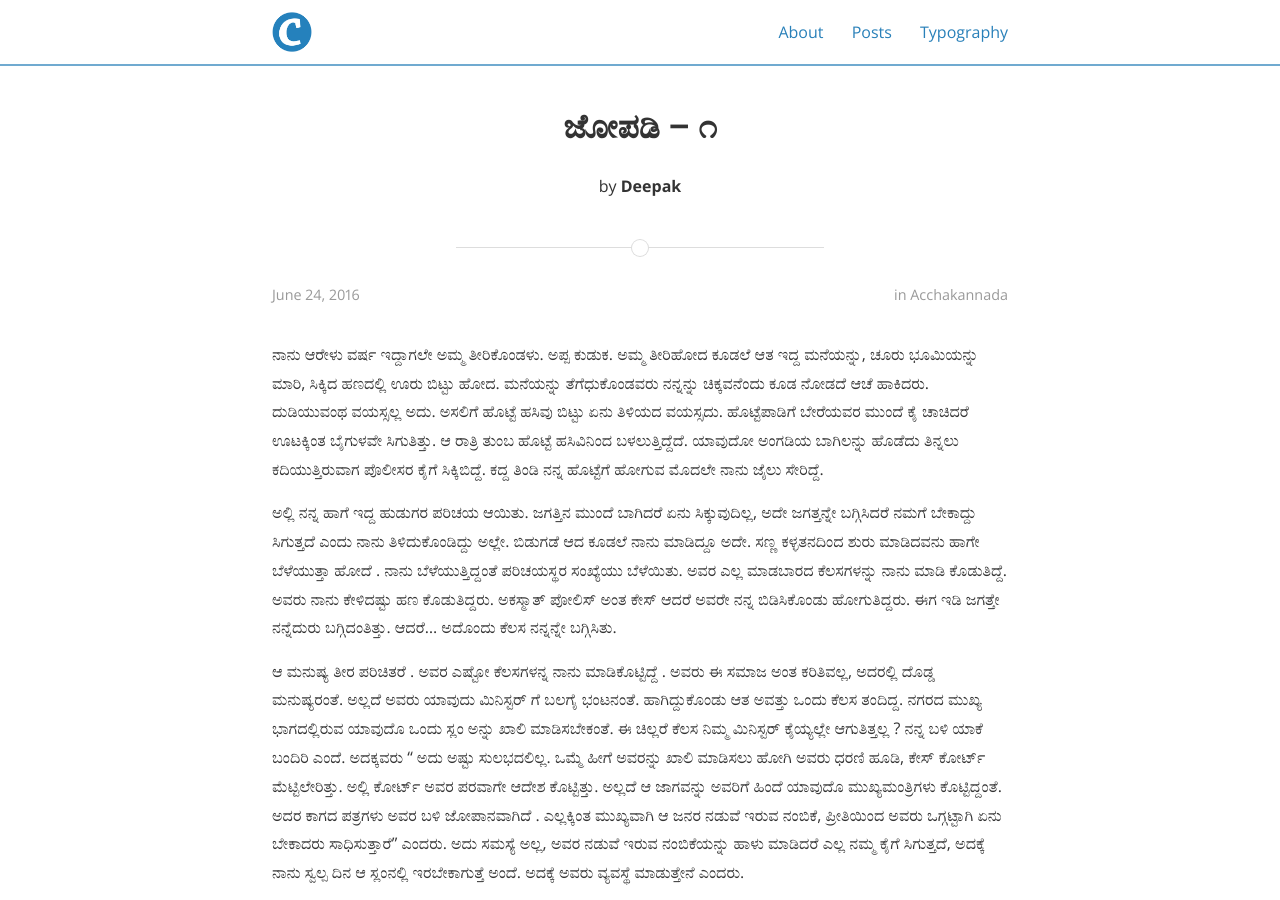
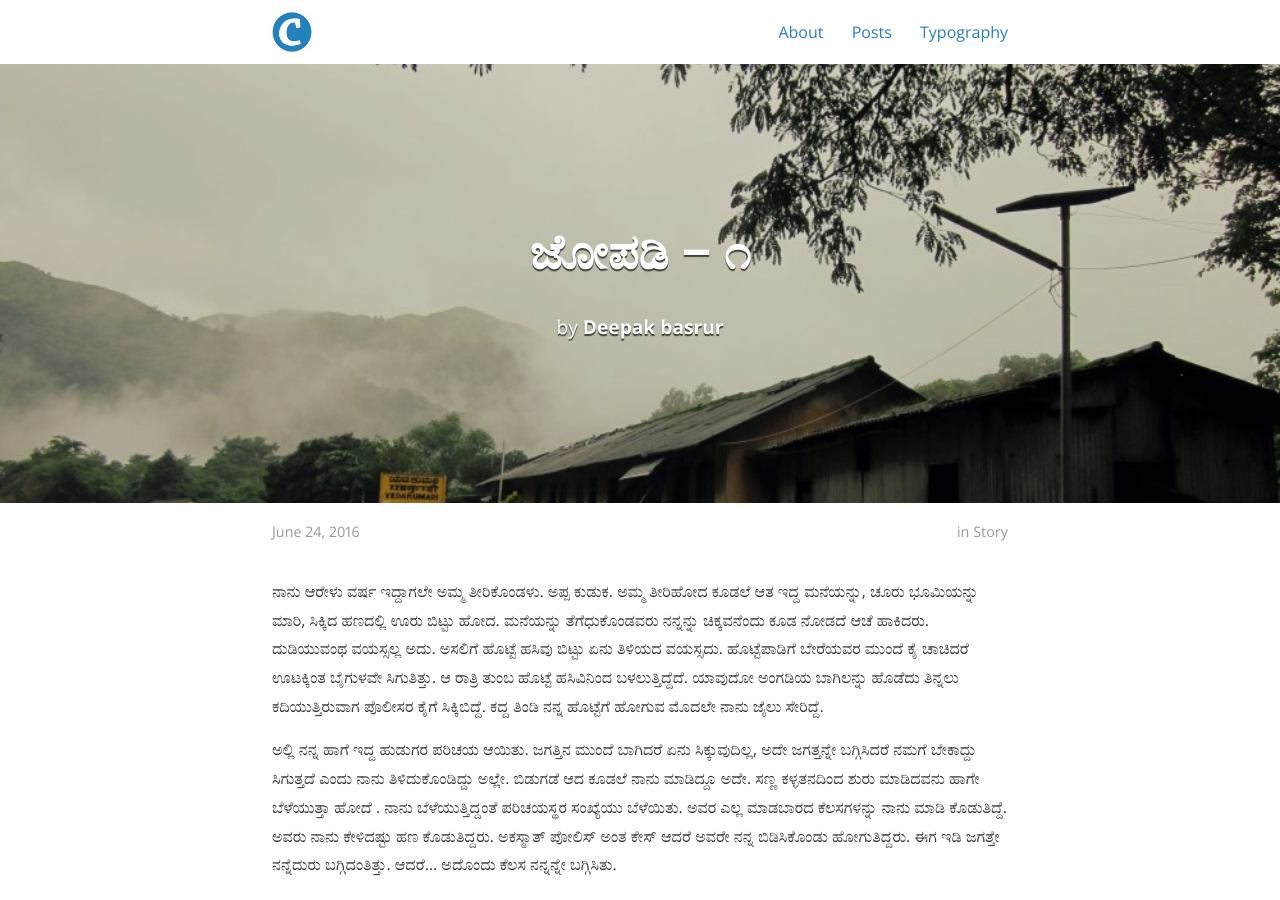
Before and after one commit to bencentra/centrarium, a Jekyll site: the page built from _posts/2016-06-24-jopadi-1.markdown, in a window 1280 px wide and 900 px high. Built offline with Jekyll 4.4.1, drawn with Linux system fonts in a browser that asks for light colours; nearby versions of some CDN libraries; comment, search, counter and statistics services are not loaded; a style sheet for code colours, icons or effects is not loaded.

Commit message:
Update 2016-06-24-jopadi-1.markdown

```diff
--- a/_posts/2016-06-24-jopadi-1.markdown
+++ b/_posts/2016-06-24-jopadi-1.markdown
@@ -1,13 +1,13 @@
 ---
+
 layout: post
 title:  "ಜೋಪಡಿ – ೧"
 date:   2016-06-24
-description: Story of the people part one!
-thumbnail: jopadi.jpg
-categories: acchakannada
+author: Deepak basrur
+categories: Story
+tags:	Acchakannada Kannada story
+cover:  "assets/jopadi.jpg"
 
-# Information for the author block
-author: Deepak
 ---
 ನಾನು ಆರೇಳು ವರ್ಷ ಇದ್ದಾಗಲೇ ಅಮ್ಮ ತೀರಿಕೊಂಡಳು. ಅಪ್ಪ ಕುಡುಕ. ಅಮ್ಮ ತೀರಿಹೋದ ಕೂಡಲೆ ಆತ ಇದ್ದ ಮನೆಯನ್ನು, ಚೂರು ಭೂಮಿಯನ್ನು ಮಾರಿ, ಸಿಕ್ಕಿದ ಹಣದಲ್ಲಿ ಊರು ಬಿಟ್ಟು ಹೋದ. ಮನೆಯನ್ನು ತೆಗೆಧುಕೊಂಡವರು ನನ್ನನ್ನು ಚಿಕ್ಕವನೆಂದು ಕೂಡ ನೋಡದೆ ಆಚೆ ಹಾಕಿದರು. ದುಡಿಯುವಂಥ ವಯಸ್ಸಲ್ಲ ಅದು. ಅಸಲಿಗೆ ಹೊಟ್ಟೆ ಹಸಿವು ಬಿಟ್ಟು ಏನು ತಿಳಿಯದ ವಯಸ್ಸದು. ಹೊಟ್ಟೆಪಾಡಿಗೆ ಬೇರೆಯವರ ಮುಂದೆ ಕೈ ಚಾಚಿದರೆ ಊಟಕ್ಕಿಂತ ಬೈಗುಳವೇ ಸಿಗುತಿತ್ತು. ಆ ರಾತ್ರಿ ತುಂಬ ಹೊಟ್ಟೆ ಹಸಿವಿನಿಂದ ಬಳಲುತ್ತಿದ್ದೆದೆ. ಯಾವುದೋ ಅಂಗಡಿಯ ಬಾಗಿಲನ್ನು ಹೊಡೆದು ತಿನ್ನಲು ಕದಿಯುತ್ತಿರುವಾಗ ಪೊಲೀಸರ ಕೈಗೆ ಸಿಕ್ಕಿಬಿದ್ದೆ. ಕದ್ದ ತಿಂಡಿ ನನ್ನ ಹೊಟ್ಟೆಗೆ ಹೋಗುವ ಮೊದಲೇ ನಾನು ಜೈಲು ಸೇರಿದ್ದೆ.<!--more-->
 
@@ -21,6 +21,7 @@ author: Deepak
 
 ಅದೊಂದು ದಿನ ಬೆಳಿಗ್ಗೆ ಎದ್ದು ಆಚೆ ಬಂದಾಗ ಸ್ಲಂನಲ್ಲಿ ಯಾರೂ ಕಾಣಿಸಲಿಲ್ಲ. ಅಲ್ಲೇ ಆಡುತಿದ್ದ ಹುಡುಗರನ್ನ ಕೇಳಿದಕ್ಕೆ  ಯಾವುದೊ ಮಗುವಿಗೆ ಹುಶಾರಿಲ್ಲ ಎಂದು ಇಡೀ ಸ್ಲಂನ ಜನರು ಆಸ್ಪತ್ರೆಗೆ ಹೋಗಿದ್ದಾರೆ ಎಂದು ತಿಳಿಯಿತು ನಾನು ಕೂಡ ನನ್ನ ಕೆಲಸಕ್ಕೆ ಅಲ್ಲಿ ಯಾವುದಾದರು ದಾರಿ ಸಿಗಬಹುದೆಂದು ಹೊರಟೆ. ಆಸ್ಪತ್ರೆಯಲ್ಲಿ ಡಾಕ್ಟ್ರು ಮಗುವಿಗೆ ಯಾವುದೊ ಕೇಳದ ದೊಡ್ಡ ರೋಗ ಇದೆ  ಎಂದರು . ಅದರ ಆಪರೇಷನ್ಗೆ ಎರಡು ಲಕ್ಷ ಆಗುತ್ತೆ ಎಂದರು. ಕೈಲಾಗದ  ಮಗುವಿನ ಅಪ್ಪ ಅಮ್ಮ ಅಳುತ್ತ ತಲೆ ಮೇಲೆ ಕೈ ಹೊತ್ತುಕೊಂಡು ಕೂತಿದ್ದರು.ಇಂತಹ ಸಮಯವನ್ನೇ ಕಾಯುತಿದ್ದ ನಾನು, ಅಲ್ಲಿ ಇದ್ದ ದೊಡ್ಡವರನ್ನು ಕರೆದು “ನೋಡಿ, ಮಗುವಿನ ಜೀವ ಉಳಿಯಲು ದುಡ್ಡು ಬೇಕೇ ಬೇಕು, ನಿಮ್ಮ ಬಳಿ ಅದು ಇಲ್ಲ. ಇದಕ್ಕೆ ಉಳಿದಿರುವುದು ಒಂದೇ ಮಾರ್ಗ ನಿಮ್ಮ ಜಾಗವನ್ನು ಮಾರುವುದು. ಒಳ್ಳೆಯ ಬೆಲೆಯನ್ನು ನಾನು ಕೊಡಿಸುತ್ತೇನೆ. ಮಿಕ್ಕಿದ ಹಣದಲ್ಲಿ ನೀವು ಬೇರೆ ಕಡೆ ಆರಾಮಾಗಿ ಇರಬಹುದು” ಎಂದೆ. ಅದಕ್ಕೆ ಅವರೆಲ್ಲ ಒಪ್ಪಿದರು. ಆದರೆ ಮಗುವಿನ ಅಪ್ಪ ಅಮ್ಮ ಇದಕ್ಕೆ ಒಪ್ಪಲಿಲ್ಲ. ನಮ್ಮ ಒಂದು ಮಗುವಿಗಾಗಿ ಮಿಕ್ಕಿದವರು ಸೂರು ಕಳೆದುಕೊಳ್ಳುವುದು ಅವರಿಗೆ ಇಷ್ಟ ಇರಲಿಲ್ಲ. ನಾನು ಸಮಸ್ಯೆ ಇನ್ನೂ ಗಂಭೀರ ಆಗಲಿ ಎಂದು ಕಾಯುತ್ತ ಕುಳಿತೆ.
 
-ಮತ್ತೆ ಮುಂದುವರಿಸುತ್ತೇನೆ….
+
+<p align="center">ಮತ್ತೆ ಮುಂದುವರಿಸುತ್ತೇನೆ….</p>
 
 <p align="center">– ದೀಪಕ್  ಬಸ್ರೂರು </p>
```
